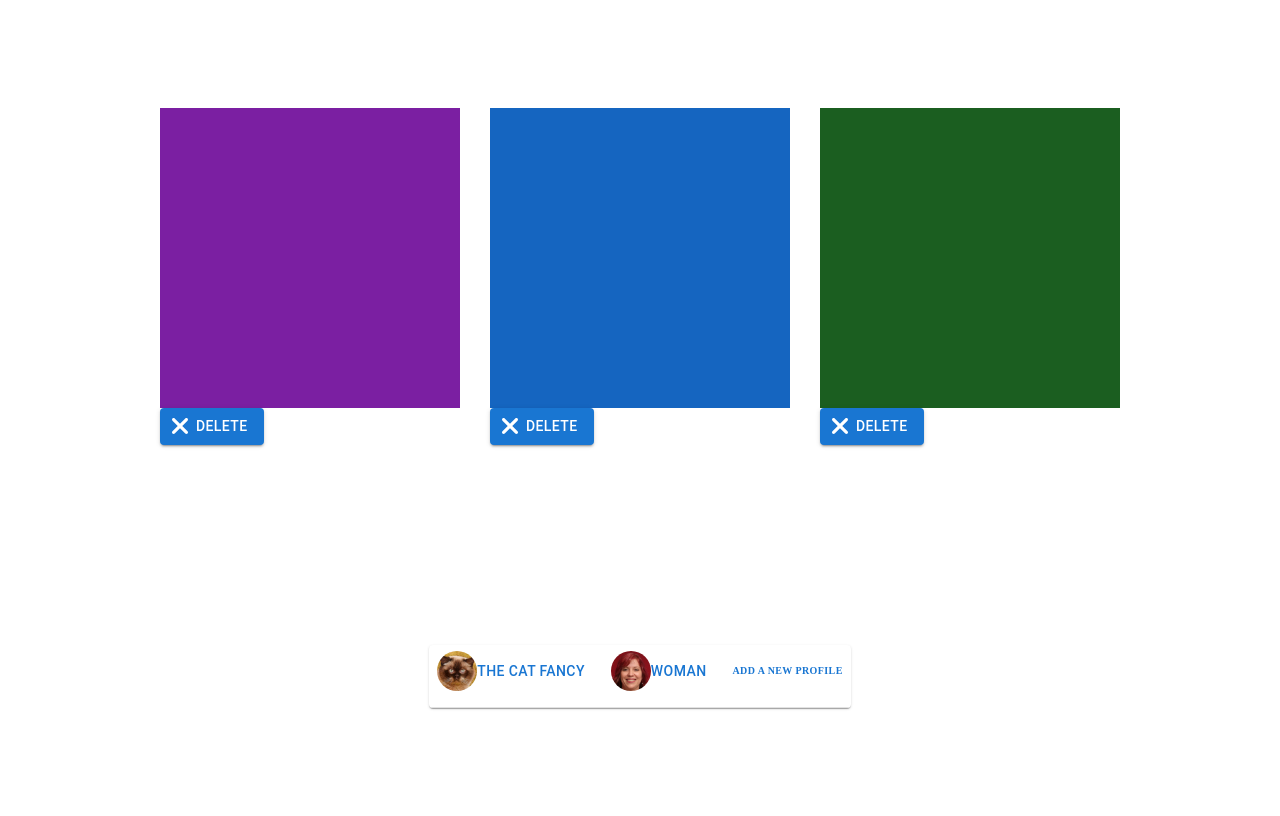
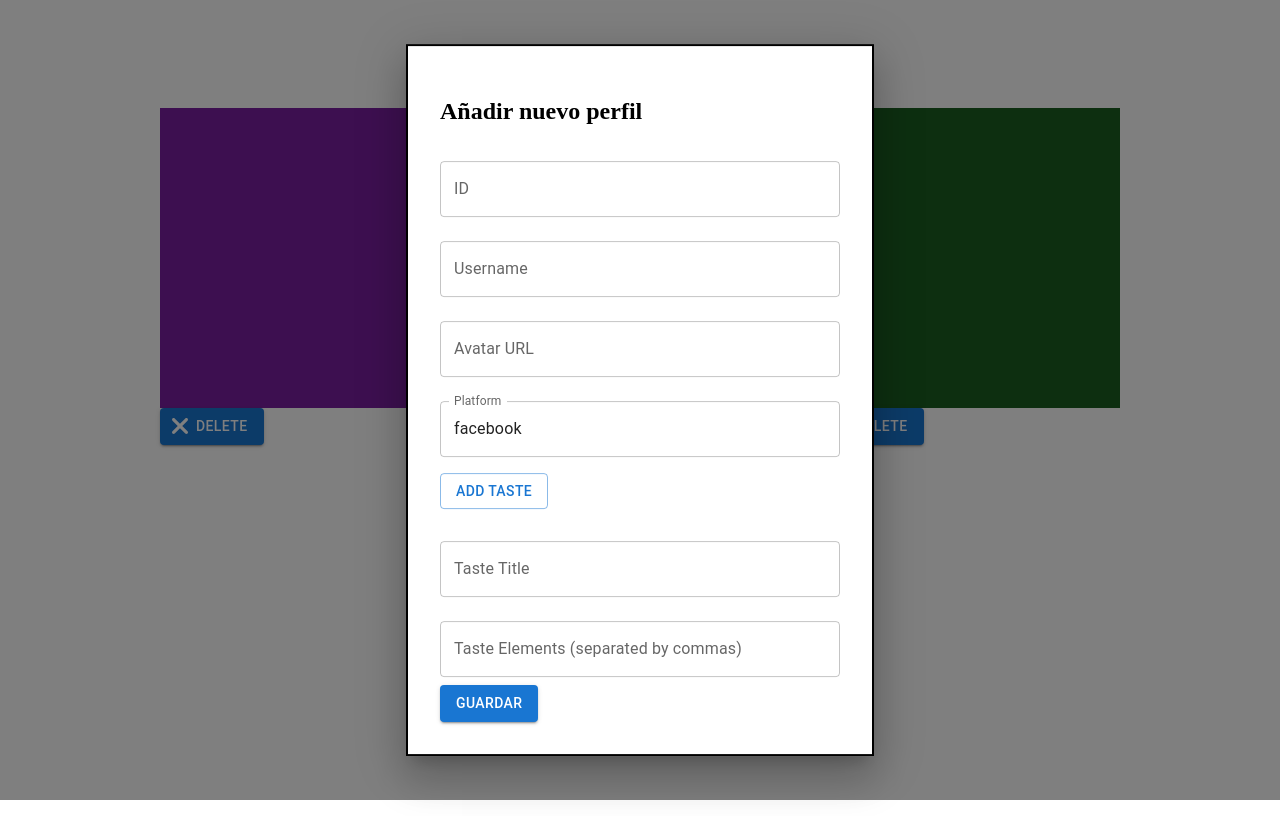
Before and after one commit to nahyoomi/lexy-interviews, a Next.js app: page /interview in a window 1280 px wide. Both pictures are taken after a click on the button "ADD A NEW PROFILE". Built offline with nearby package versions, Linux system fonts and the light colour scheme.

Commit message:
:clown_face:feat:Add formulary mock

```diff
--- a/components/accountCard/AccountCard.tsx
+++ b/components/accountCard/AccountCard.tsx
@@ -1,6 +1,6 @@
 import { useEffect, useState } from "react";
 
-import { Card } from "@mui/material";
+import { Box, Card, List, ListItem, ListItemText, Modal, TextField } from "@mui/material";
 
 import Button from "@mui/material/Button";
 import Avatar from "@mui/material/Avatar";
@@ -8,21 +8,17 @@ import Avatar from "@mui/material/Avatar";
 import styles from "./AccountCard.module.css";
 import Link from "next/link";
 
+import { ITaste, IProfile } from "@/pages/interview";
+
 type IPlatform = "facebook" | "instagram" | "linkedin";
 
-interface IProfile {
-  id: string;
-  avatar: string;
-  platform: IPlatform;
-  username: string;
-  tastes: any;
-}
 
 export interface IAccountCard {
   profiles: IProfile[];
   id: string;
   editable?: boolean;
   setIsProfileModalOpen: React.Dispatch<React.SetStateAction<boolean>>;
+  setProfileSelected: React.Dispatch<React.SetStateAction<IProfile | null>>;
 }
 
 const AccountCard: React.FC<IAccountCard> = ({
@@ -30,19 +26,84 @@ const AccountCard: React.FC<IAccountCard> = ({
   editable,
   id,
   setIsProfileModalOpen,
+  setProfileSelected,
 }) => {
   const [isModalOpen, setIsModalOpen] = useState(false);
   const [integrations, setIntegrations] = useState<IProfile[]>([]);
+    // Estado para el nuevo perfil
+  const [newProfile, setNewProfile] = useState<IProfile>({
+    id: "",
+    avatar: "",
+    platform: "facebook",
+    username: "",
+    tastes: [],
+  });
+
+  const [newTaste, setNewtaste] = useState({title: "", elements: ""});
+  const stylesModal = {
+    position: "absolute" as "absolute",
+    top: "50%",
+    left: "50%",
+    transform: "translate(-50%, -50%)",
+    width: 400,
+    bgcolor: "background.paper",
+    border: "2px solid #000",
+    boxShadow: 24,
+    p: 4,
+  };
+
 
   useEffect(() => {
     setIntegrations(profiles);
-  }, []);
+  }, [profiles]);
+
+  const handleProfileDetails = (profile: IProfile) => {
+    setIsProfileModalOpen(true);
+    setProfileSelected(profile);
+  };
+
+
+  const handleNewProfileChange = (field: keyof IProfile, value: string) => {
+    setNewProfile(prev => ({ ...prev, [field]: value }));
+  };
+
+  const handleAddTaste = () => {
+    if(!newTaste.title || !newTaste.elements){
+      alert("Por favor llena todos los campos requeridos (title y elements).");
+      return;
+    }
+    const tasteObj: ITaste = {
+      title: newTaste.title,
+      elements: newTaste.elements.split(",").map((element) => element.trim()),
+    };
+    setNewProfile(prev => ({ ...prev, tastes: [...prev.tastes, tasteObj] }));
+    setNewtaste({ title: "", elements: "" });
+  }
+
+
+  const handleAddProfile = () => {
+    const checkId = integrations.find((profile) => profile.id === newProfile.id);
+    if (checkId) {
+      alert("El ID ya existe");
+      return;
+    }
+    if (!newProfile.id || !newProfile.username || !newProfile.platform || !newProfile.avatar || newProfile.tastes.length === 0) {
+      alert("Por favor llena todos los campos son requeridos");
+      return;
+    }
+    setIntegrations(prev => [...prev, newProfile]);
+    alert("Perfil creado con éxito");
+    setIsModalOpen(false);
+    setNewProfile({ id: "", avatar: "", platform: "facebook", username: "", tastes: [] });
+  };
+
+
 
   return (
     <Card>
       <div className={styles["card"]}>
-        {integrations.map((item, index) => (
-          <Button key={item.id} onClick={() => setIsProfileModalOpen(true)}>
+        {integrations.map((item) => (
+          <Button key={item.id} onClick={() => handleProfileDetails(item)}>
             <Avatar alt={item.username} src={item.avatar} />
             {item.username}
           </Button>
@@ -55,12 +116,80 @@ const AccountCard: React.FC<IAccountCard> = ({
         )}
         {!editable && (
           <div className={styles["empty-accounts"]}>
-            <Button >
+            <Button onClick={()=>setIsModalOpen(true)}>
               <span className={styles["link"]}>Add a new Profile</span>
             </Button>
           </div>
         )}
       </div>
+
+      <Modal open={isModalOpen} onClose={() => setIsModalOpen(false)}>
+        <Box sx={{ ...stylesModal }}>
+          <h2>Añadir nuevo perfil</h2>
+          <TextField
+            label="ID"
+            value={newProfile.id}
+            onChange={(e) => handleNewProfileChange("id", e.target.value)}
+            fullWidth
+            margin="normal"
+          />
+          <TextField
+            label="Username"
+            value={newProfile.username}
+            onChange={(e) => handleNewProfileChange("username", e.target.value)}
+            fullWidth
+            margin="normal"
+          />
+          <TextField
+            label="Avatar URL"
+            value={newProfile.avatar}
+            onChange={(e) => handleNewProfileChange("avatar", e.target.value)}
+            fullWidth
+            margin="normal"
+          />
+          <TextField
+            label="Platform"
+            value={newProfile.platform}
+            onChange={(e) => handleNewProfileChange("platform", e.target.value)}
+            fullWidth
+            margin="normal"
+          />
+          <Button variant="outlined" onClick={handleAddTaste} sx={{ mt: 1, mb: 2 }}>
+            Add Taste
+          </Button>
+          <TextField
+            label="Taste Title"
+            value={newTaste.title}
+            onChange={(e) =>setNewtaste((prev) => ({ ...prev, title: e.target.value }))}
+            fullWidth
+            margin="normal"
+          />
+          <TextField
+            label="Taste Elements (separated by commas)"
+            value={newTaste.elements}
+            onChange={(e) =>setNewtaste((prev) => ({ ...prev, elements: e.target.value }))}
+            fullWidth
+            margin="normal"
+          />
+          {newProfile.tastes.length > 0 && (
+            <List>
+              {newProfile.tastes.map((taste, index) => (
+                <ListItem key={`${newProfile.id}-${index}`}>
+                <ListItemText
+                  primary={taste.title}
+                  secondary={taste.elements.join(", ")}
+                />
+              </ListItem>
+              ))}
+            </List>
+          )
+
+          }
+          <Button variant="contained" onClick={handleAddProfile}>
+            Guardar
+          </Button>
+        </Box>
+      </Modal>
     </Card>
   );
 };
--- a/pages/interview.tsx
+++ b/pages/interview.tsx
@@ -8,16 +8,22 @@ import AccountCard from "@/components/accountCard/AccountCard";
 import { useState } from "react";
 import Square from "@/components/square/Square";
 import { squares } from "@/data/squaresData";
+import { Avatar, Divider, Grid } from "@mui/material";
 
 type IPlatform = "facebook" | "instagram" | "linkedin";
 
-interface IProfile {
+export interface ITaste {
+  title: string;
+  elements: string[];
+}
+export interface IProfile {
   id: string;
   avatar: string;
   platform: IPlatform;
   username: string;
-  tastes: any;
+  tastes: ITaste[];
 }
+
 
 const Interview = ({ props }) => {
   const [ boxes, setBoxes ] = useState(squares);
@@ -79,6 +85,7 @@ const Interview = ({ props }) => {
   const [profiles, setProfiles] = useState([profile1, profile2]);
 
   const [isProfileModalOpen, setIsProfileModalOpen] = useState(false);
+  const [profileSelected, setProfileSelected] = useState<IProfile | null >(null);
 
   return (
     <div className={styles["interview-main-container"]}>
@@ -102,6 +109,7 @@ const Interview = ({ props }) => {
           editable={false}
           id="id-x-1"
           setIsProfileModalOpen={setIsProfileModalOpen}
+          setProfileSelected={setProfileSelected}
         />
       </div>
       <Modal
@@ -111,12 +119,46 @@ const Interview = ({ props }) => {
         aria-describedby="modal-modal-description"
       >
         <Box sx={style}>
-          <Typography id="modal-modal-title" variant="h6" component="h2">
-            Title
-          </Typography>
-          <Typography id="modal-modal-description" sx={{ mt: 2 }}>
-            Body
-          </Typography>
+          {profileSelected && (
+            <>
+              <Grid container spacing={2} alignItems="center">
+                <Grid item>
+                  <Avatar
+                    src={profileSelected.avatar}
+                    alt={profileSelected.username}
+                    sx={{
+                      width: 80,
+                      height: 80,
+                      border: "2px solid #1976d2",
+                    }}
+                  />
+                </Grid>
+                <Grid item xs>
+                  <Typography variant="h5" gutterBottom>
+                    {profileSelected.username}
+                  </Typography>
+                  <Typography variant="body2" color="text.secondary">
+                    Platform: {profileSelected.platform}
+                  </Typography>
+                </Grid>
+              </Grid>
+
+              <Divider sx={{ my: 2 }} />
+              <Typography variant="subtitle1" sx={{ fontWeight: "bold" }}>
+                Tastes:
+              </Typography>
+              {profileSelected.tastes.map(({title, elements }, index) => (
+                <Box key={`${profileSelected.id}-${index}`} sx={{ mt: 1 }}>
+                  <Typography variant="body1" sx={{ display: "flex", alignItems: "center" }}>
+                    {title}
+                  </Typography>
+                  <Typography variant="body2" color="text.secondary" sx={{ ml: 4 }}>
+                    {elements.join(", ")}
+                  </Typography>
+                </Box>
+              ))}
+            </>
+          )}
         </Box>
       </Modal>
     </div>
--- a/pages/squares.tsx
+++ b/pages/squares.tsx
@@ -2,14 +2,13 @@ import React, { useState } from "react";
 import Square from "@/components/square/Square";
 import styles from "@/styles/squares.module.css";
 
-const COLORS = ["primary", "secondary", "success"] as const;
+const colors = ["primary", "secondary", "success"] as const;
 
 const SquaresPage: React.FC = () => {
   const [color, setColor] = useState<"primary" | "secondary" | "success">("primary");
 
   const changeColor = () => {
-    // Filtra el color actual y selecciona uno aleatorio entre los demás.
-    const newColors = COLORS.filter(c => c !== color);
+    const newColors = colors.filter(c => c !== color);
     const randomColor = newColors[Math.floor(Math.random() * newColors.length)];
     setColor(randomColor);
   };
```
Also changed, not shown: 2 other files (tests, documents, lock files or other folders).
